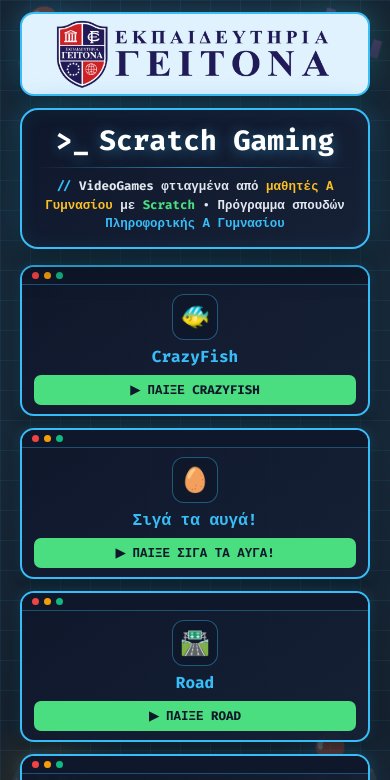
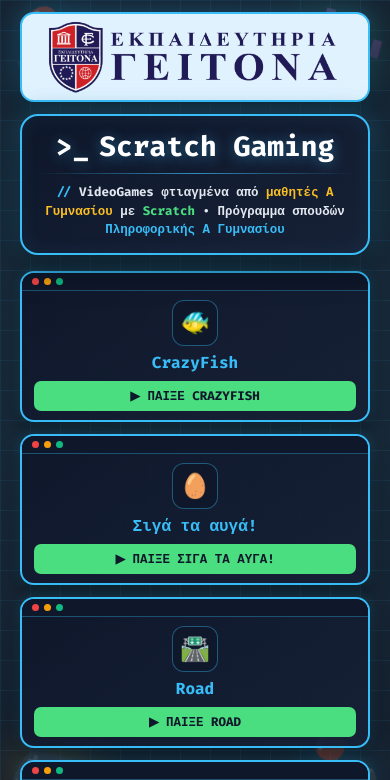
Before and after one commit to school-arcade/school-arcade.github.io, a plain HTML site: page index.html in a window 390 px wide. Shown: the top 780 px of the page. Drawn offline with Linux system fonts and the light colour scheme.

Commit message:
Add files via upload

```diff
--- a/index.html
+++ b/index.html
@@ -31,7 +31,7 @@
             background: #e0f2fe;
             border: 2px solid #38bdf8;
             border-radius: 18px;
-            padding: 4px 14px;
+            padding: 5px 16px;
             margin-bottom: 12px;
             display: flex;
             align-items: center;
@@ -39,15 +39,15 @@
             box-shadow: 0 10px 26px rgba(0, 0, 0, 0.55), 0 0 22px rgba(56, 189, 248, 0.32);
         }
         .top-logo-banner img {
-            height: 110px !important;
-            width: auto !important;
-            max-width: 95% !important;
-            display: block !important;
-            object-fit: contain !important;
+            height: 115px;
+            width: auto;
+            max-width: 100%;
+            display: block;
+            object-fit: contain;
         }
         @media (max-width: 640px) {
-            .top-logo-banner { padding: 3px 10px; border-radius: 14px; }
-            .top-logo-banner img { height: 74px !important; }
+            .top-logo-banner { padding: 4px 12px; border-radius: 14px; }
+            .top-logo-banner img { height: 78px; }
         }
 
         .unified-hero-banner {
```
Also changed, not shown: Logo.png (added).
